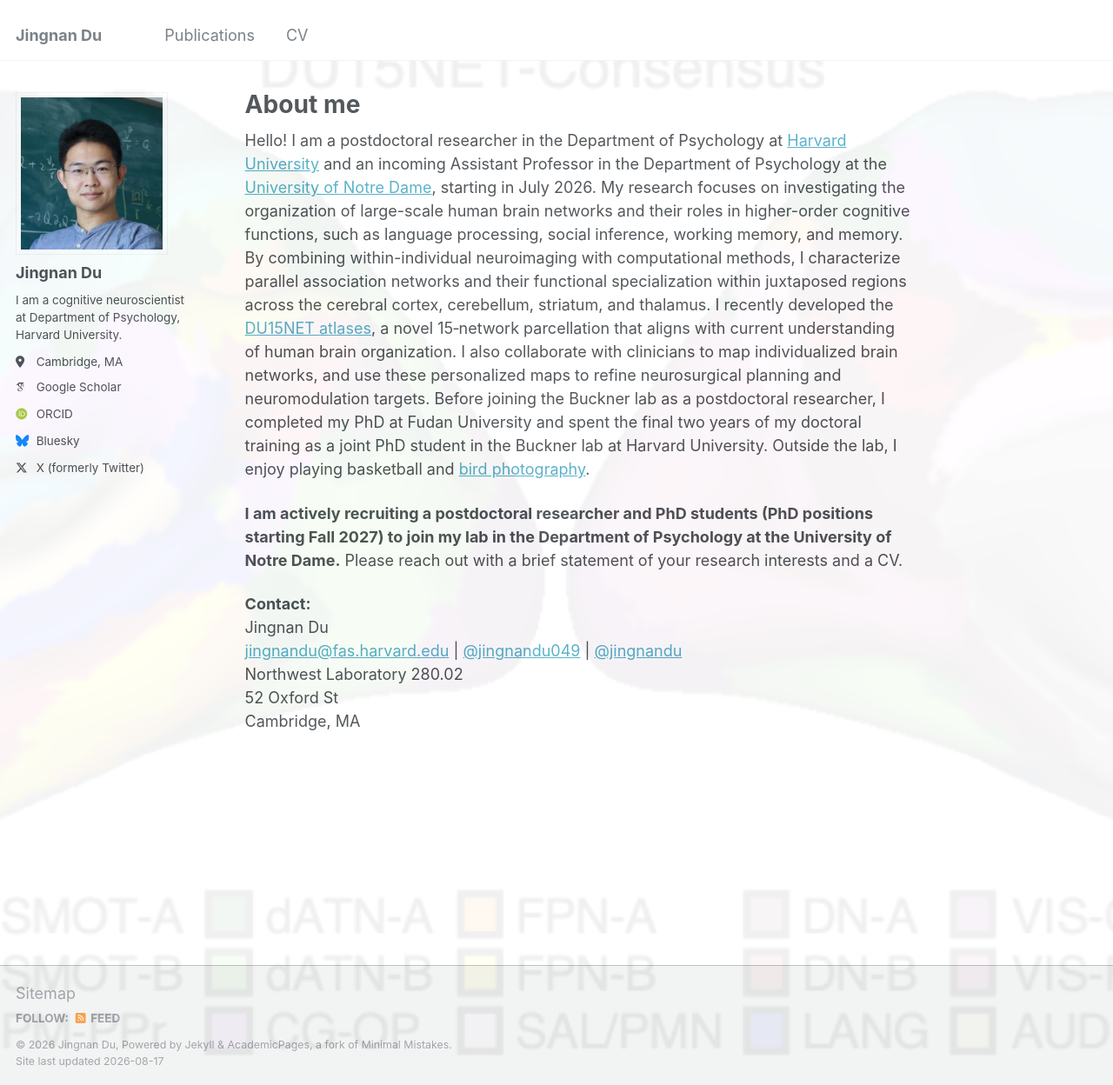
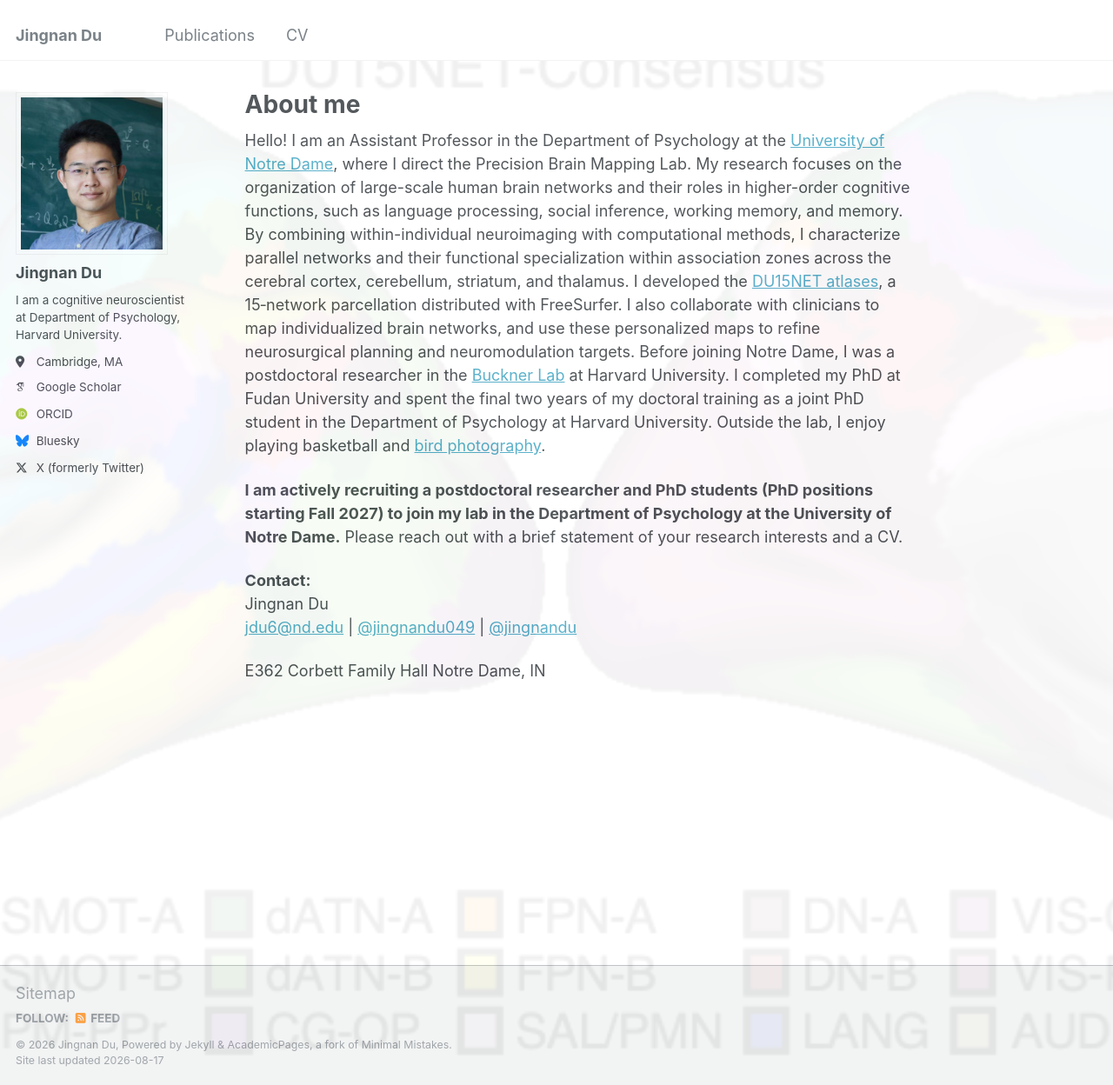
Before and after one commit to jingnandu93/jingnandu93.github.io, a Jekyll site: the page built from _pages/about.md, in a window 1280 px wide and 1248 px high. Shown: the whole window at 87% size. Built offline with Jekyll 4.4.1, drawn with Linux system fonts in a browser that asks for light colours; some web fonts are replaced.

Commit message:
Update about.md

```diff
--- a/_pages/about.md
+++ b/_pages/about.md
@@ -27,13 +27,13 @@ redirect_from:
 </style>
 <div class="background-img"></div>
 
- Hello! I am a postdoctoral researcher in the Department of Psychology at [Harvard University](https://bucknerlab.fas.harvard.edu/people/jingnan-du) and an incoming Assistant Professor in the Department of Psychology at the [University of Notre Dame](https://psychology.nd.edu/people/faculty/jingnan-du/), starting in July 2026. My research focuses on investigating the organization of large-scale human brain networks and their roles in higher-order cognitive functions, such as language processing, social inference, working memory, and memory. By combining within-individual neuroimaging with computational methods, I characterize parallel association networks and their functional specialization within juxtaposed regions across the cerebral cortex, cerebellum, striatum, and thalamus. I recently developed the [DU15NET atlases](https://freesurfer.net/fswiki/CorticalParcellation_DU15NET), a novel 15‑network parcellation that aligns with current understanding of human brain organization. I also collaborate with clinicians to map individualized brain networks, and use these personalized maps to refine neurosurgical planning and neuromodulation targets. Before joining the Buckner lab as a postdoctoral researcher, I completed my PhD at Fudan University and spent the final two years of my doctoral training as a joint PhD student in the Buckner lab at Harvard University. Outside the lab, I enjoy playing basketball and [bird photography](/birds/).
+ Hello! I am an Assistant Professor in the Department of Psychology at the [University of Notre Dame](https://psychology.nd.edu/people/faculty/jingnan-du/), where I direct the Precision Brain Mapping Lab. My research focuses on the organization of large-scale human brain networks and their roles in higher-order cognitive functions, such as language processing, social inference, working memory, and memory. By combining within-individual neuroimaging with computational methods, I characterize parallel networks and their functional specialization within association zones across the cerebral cortex, cerebellum, striatum, and thalamus. I developed the [DU15NET atlases](https://freesurfer.net/fswiki/CorticalParcellation_DU15NET), a 15‑network parcellation distributed with FreeSurfer. I also collaborate with clinicians to map individualized brain networks, and use these personalized maps to refine neurosurgical planning and neuromodulation targets. Before joining Notre Dame, I was a postdoctoral researcher in the [Buckner Lab](https://bucknerlab.fas.harvard.edu/) at Harvard University. I completed my PhD at Fudan University and spent the final two years of my doctoral training as a joint PhD student in the Department of Psychology at Harvard University. Outside the lab, I enjoy playing basketball and [bird photography](/birds/).
 
  **I am actively recruiting a postdoctoral researcher and PhD students (PhD positions starting Fall 2027) to join my lab in the Department of Psychology at the University of Notre Dame.** Please reach out with a brief statement of your research interests and a CV.
 
 **Contact:**
 Jingnan Du
-[jingnandu@fas.harvard.edu](mailto:jingnandu@fas.harvard.edu) &#124; [@jingnandu049](https://x.com/jingnandu049) &#124; [@jingnandu](https://bsky.app/profile/jingnandu.bsky.social)
-Northwest Laboratory 280.02
-52 Oxford St
-Cambridge, MA
+[jdu6@nd.edu](mailto:jdu6@nd.edu) &#124; [@jingnandu049](https://x.com/jingnandu049) &#124; [@jingnandu](https://bsky.app/profile/jingnandu.bsky.social)
+
+E362 Corbett Family Hall
+Notre Dame, IN
```
